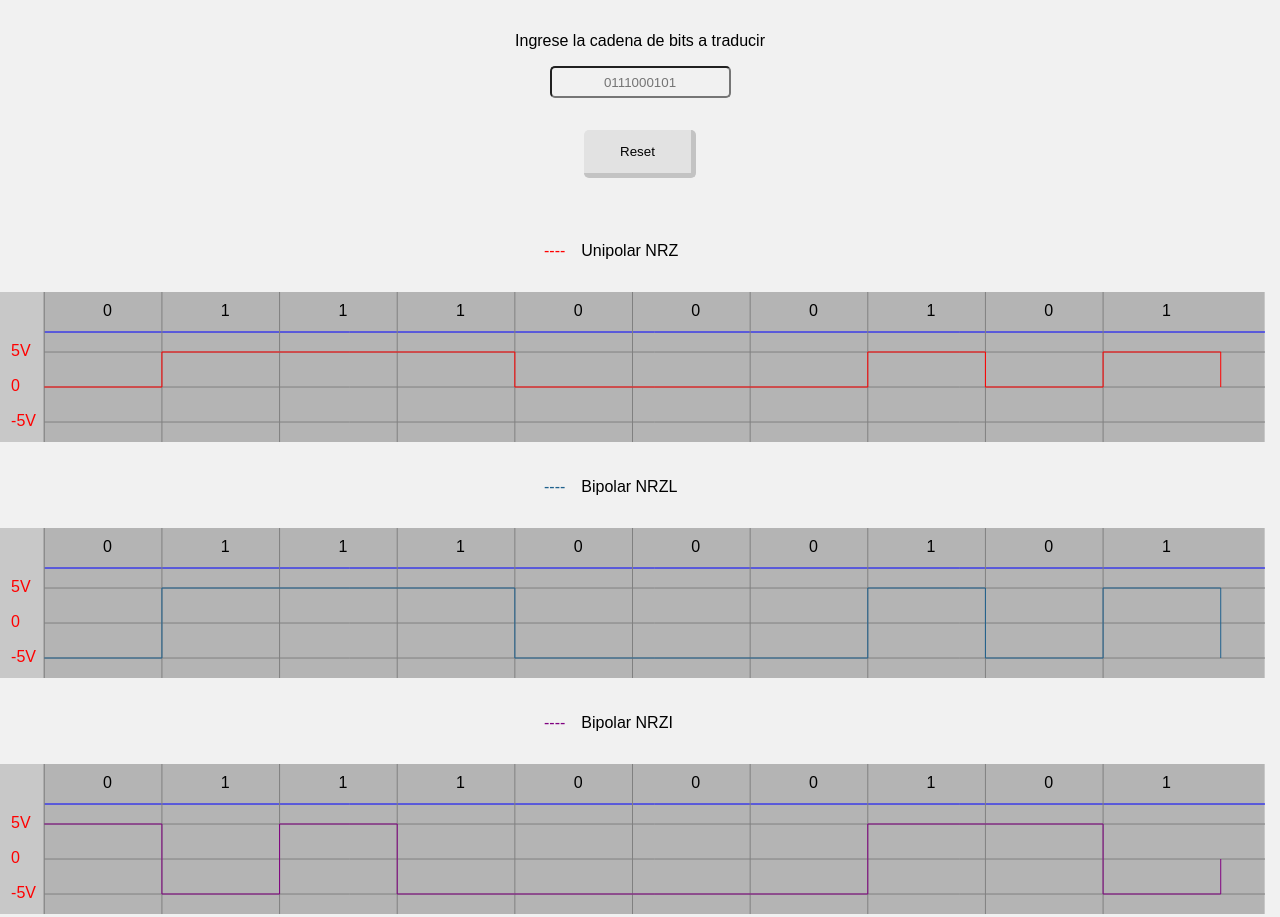
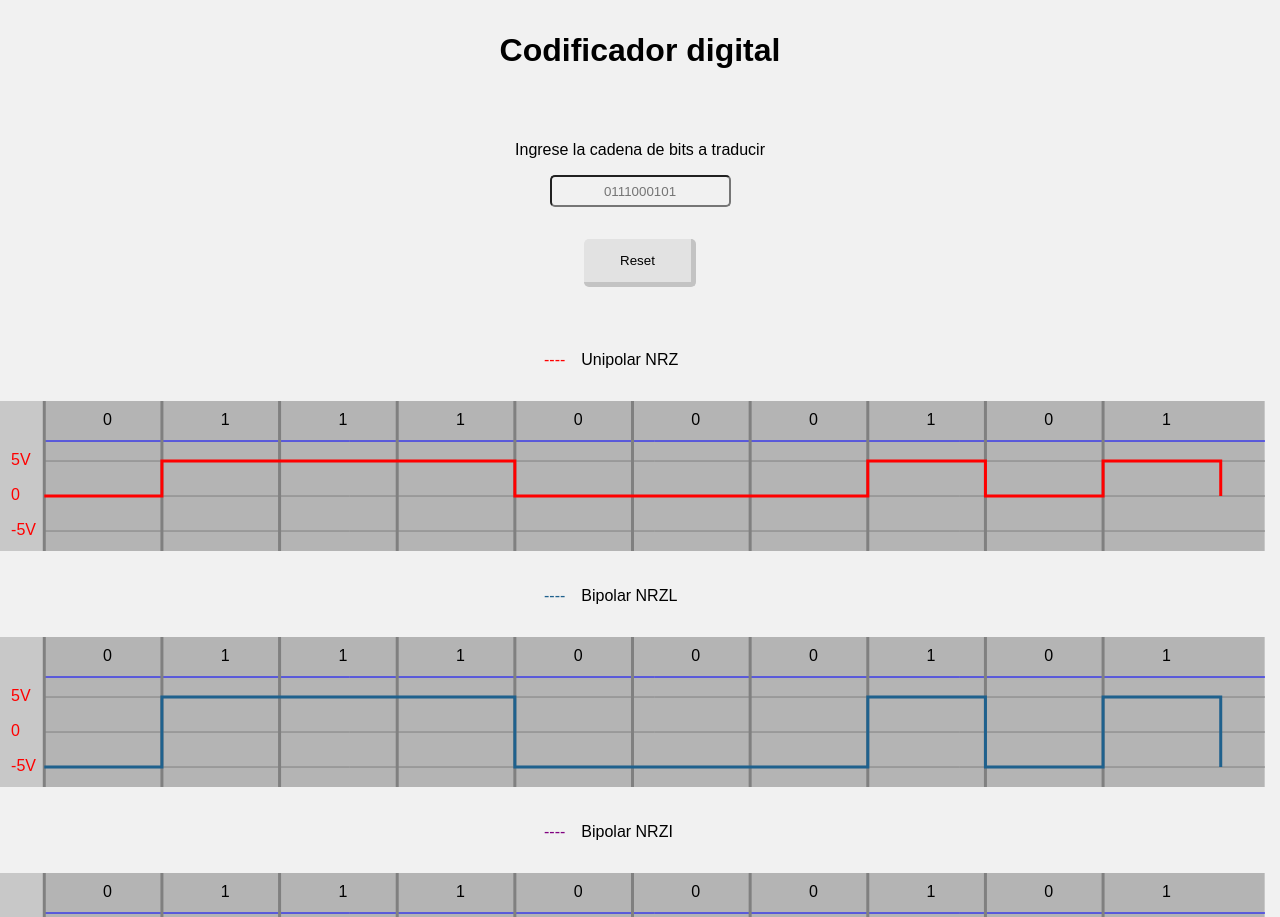
Before and after one commit to Rebjai/encoding-js, a plain HTML site: page index.html in a window 1280 px wide. Shown: the top 917 px of the page. Drawn offline with Linux system fonts and the light colour scheme.

Commit message:
Added H1 title

```diff
--- a/encoding.js
+++ b/encoding.js
@@ -50,7 +50,6 @@ function graph() {
     draw(manchesterCanvas, ctxManchester, manchesterize)
     draw(diffManchesterCanvas, ctxDiffManchester, diffManchester)
     draw(diffManchesterCanvas2, ctxDiffManchester2, diffManchester, false)
-
 }
 
 function draw(canvas = unipolarPositiveNonReturnZeroCanvas, ctx = ctxUnipolar, encoding = unipolarNonZero, startingVal = true) {
@@ -91,6 +90,7 @@ function draw(canvas = unipolarPositiveNonReturnZeroCanvas, ctx = ctxUnipolar, e
     drawLine(sideMargin, midPoint, canvas.width, midPoint, ctx)
 
     // vertical lines
+    ctx.lineWidth = 3
     drawVerticalLines(newArr, ctx, canvas)
 
     // pass the encoding Function
--- a/index.html
+++ b/index.html
@@ -11,6 +11,9 @@
 
 <body>
     <div class="container">
+        <h1>Codificador digital</h1>
+        <br><br>
+        <br><br>
         <label for="bits">Ingrese la cadena de bits a traducir</label>
         <br>
         <input type="text" name="bits" id="bits" placeholder="0111000101">
```
